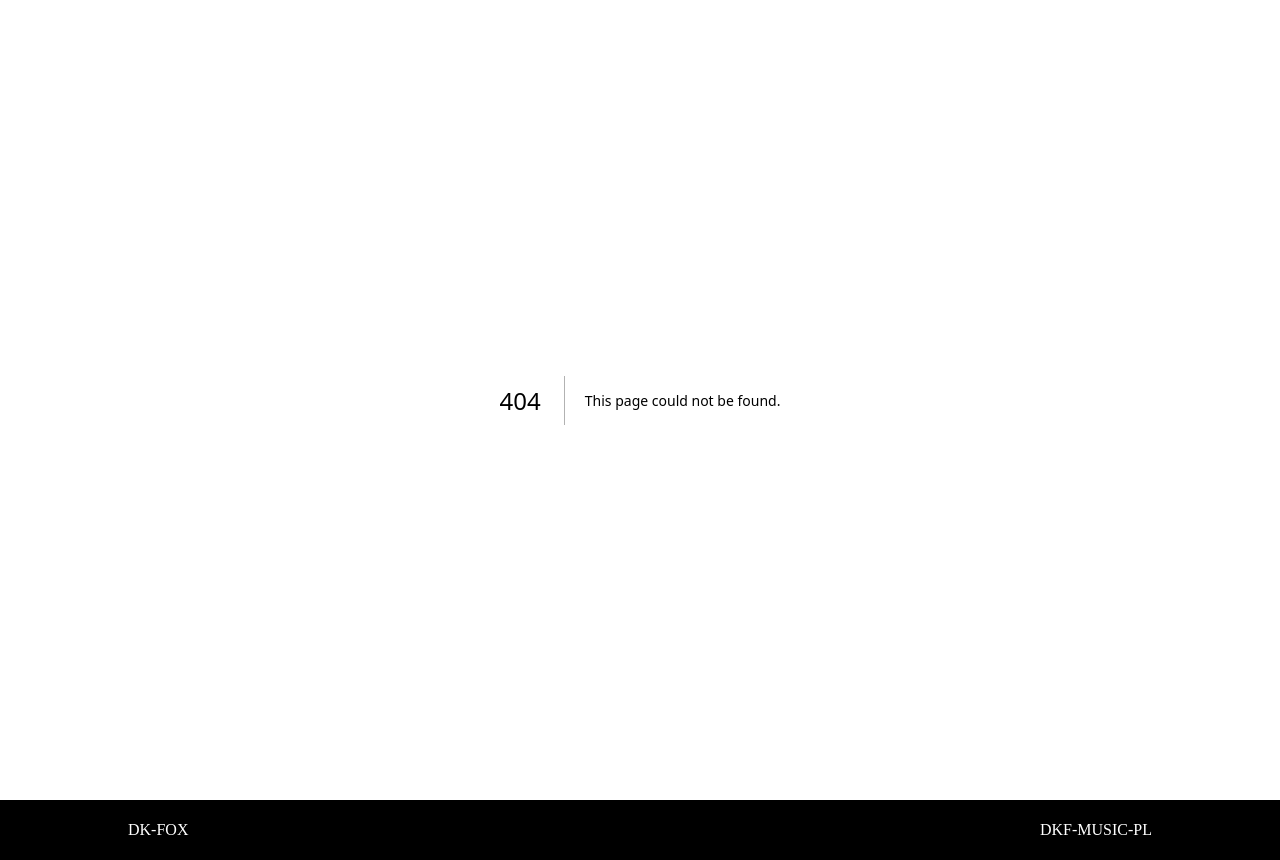
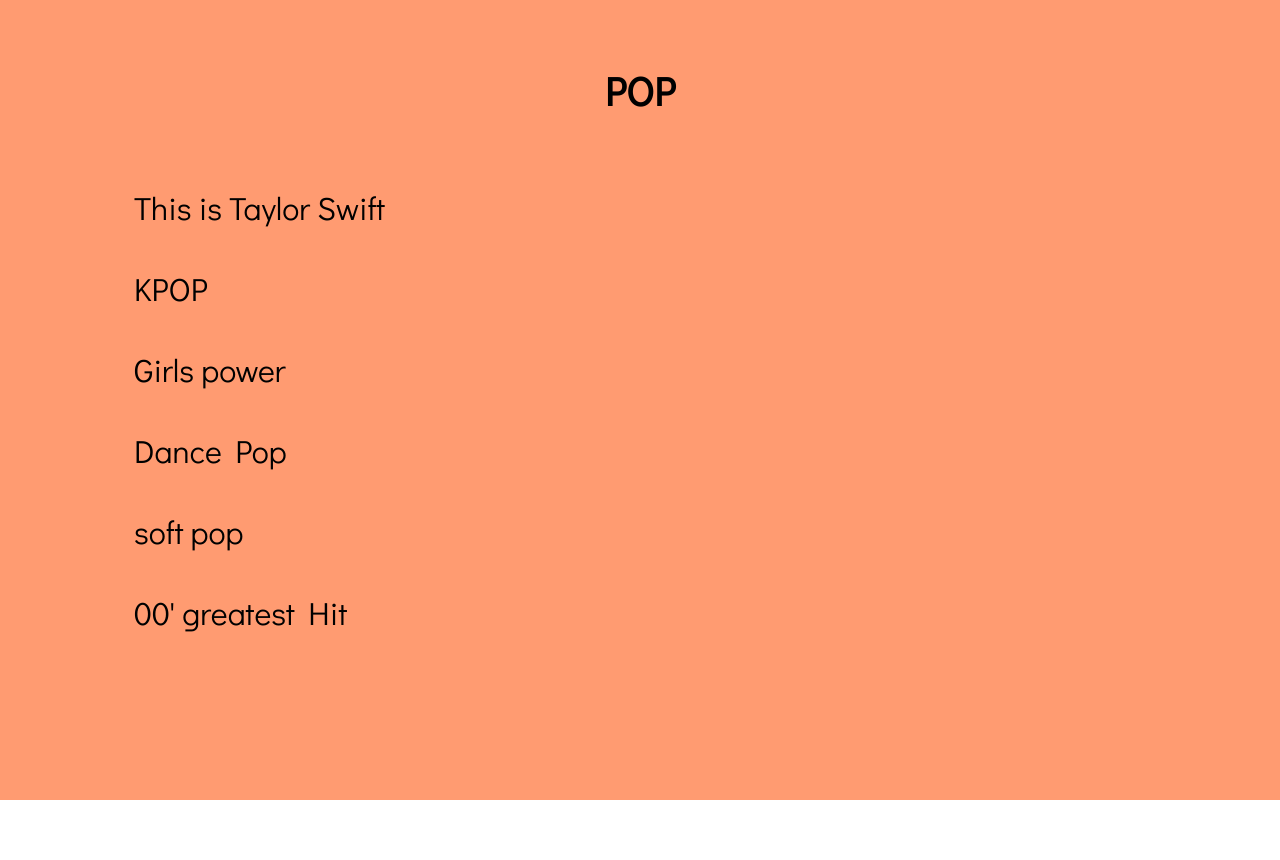
Before and after one commit to Dakrfox/DKF-MUSIC-PL, a Next.js app: page /pop in a window 1280 px wide. Before the commit this address had no page. After the commit the page ends 800 px from the top, so only its background shows below. Built offline with nearby package versions, Linux system fonts and the light colour scheme.

Commit message:
adding principal playlist views

```diff
--- a/src/pages/_document.js
+++ b/src/pages/_document.js
@@ -1,9 +1,16 @@
-import { Html, Head, Main, NextScript } from "next/document";
+import { Html, Head, Main, NextScript } from 'next/document';
 
 export default function Document() {
   return (
     <Html lang="en">
-      <Head />
+      <Head>
+        <link rel="preconnect" href="https://fonts.googleapis.com" />
+        <link rel="preconnect" href="https://fonts.gstatic.com" crossorigin />
+        <link
+          href="https://fonts.googleapis.com/css2?family=Didact+Gothic&display=swap"
+          rel="stylesheet"
+        />
+      </Head>
       <body>
         <Main />
         <NextScript />
--- a/src/pages/layout/Layout.jsx
+++ b/src/pages/layout/Layout.jsx
@@ -1,12 +1,10 @@
-import Footer from "@components/Footer";
+
 
 
 export default function Layout({ children }) {
   return (
     <>
-
       <div className="main-container">{children}</div>
-      <Footer />
     </>
   );
 }
--- /dev/null
+++ b/src/pages/pop/index.js
@@ -0,0 +1,20 @@
+import styles from '@styles/Pop.module.scss';
+export default function Pop() {
+  return (
+    <div className={styles.playlist_container}>
+      <div className={styles.title}>
+        <h1>POP</h1>
+      </div>
+      <div className={styles.playlist}>
+        <ul className={styles.list}>
+          <li className={styles.list_item}>This is Taylor Swift</li>
+          <li className={styles.list_item}>KPOP</li>
+          <li className={styles.list_item}>Girls power</li>
+          <li className={styles.list_item}>Dance Pop</li>
+          <li className={styles.list_item}>soft pop</li>
+          <li className={styles.list_item}>00' greatest Hit</li>
+        </ul>
+      </div>
+    </div>
+  );
+}
--- /dev/null
+++ b/src/styles/Electro.module.scss
@@ -0,0 +1,21 @@
+@import "vars";
+
+.playlist_container{
+    background-color: $--electro;
+    min-height: 100vh;
+    padding: 5%;
+}
+.title{
+    text-align: center;
+}
+.playlist{
+    padding: 50px;
+    font-size: 32px;
+}
+.list_item{
+    padding: 20px;
+    cursor: pointer;
+}
+.list{
+    list-style: none;
+}
--- /dev/null
+++ b/src/styles/Pop.module.scss
@@ -0,0 +1,22 @@
+@import "vars";
+
+.playlist_container{
+    background-color: $--pop;
+    min-height: 100vh;
+    width: 100%;
+    padding: 5%;
+}
+.title{
+    text-align: center;
+}
+.playlist{
+    padding: 50px;
+    font-size: 32px;
+}
+.list_item{
+    padding: 20px;
+    cursor: pointer;
+}
+.list{
+    list-style: none;
+}
--- /dev/null
+++ b/src/styles/Rap.module.scss
@@ -0,0 +1,22 @@
+@import "vars";
+
+.playlist_container{
+    background-color: $--rap;
+    min-height: 100vh;
+    width: 100%;
+    padding: 5%;
+}
+.title{
+    text-align: center;
+}
+.playlist{
+    padding: 50px;
+    font-size: 32px;
+}
+.list_item{
+    padding: 20px;
+    cursor: pointer;
+}
+.list{
+    list-style: none;
+}
--- /dev/null
+++ b/src/styles/Rock.module.scss
@@ -0,0 +1,22 @@
+@import "vars";
+
+.playlist_container{
+    background-color: $--rock;
+    min-height: 100vh;
+    width: 100%;
+    padding: 5%;
+}
+.title{
+    text-align: center;
+}
+.playlist{
+    padding: 50px;
+    font-size: 32px;
+}
+.list_item{
+    padding: 20px;
+    cursor: pointer;
+}
+.list{
+    list-style: none;
+}
--- a/src/styles/globals.css
+++ b/src/styles/globals.css
@@ -2,7 +2,16 @@
 * {
   margin: 0;
   padding: 0;
+  font-family: 'Didact Gothic', sans-serif;
+  box-sizing: border-box;
+  overflow: hidden;
 }
 section {
   scroll-snap-align: start;
 }
+h1{
+  font-size: 40px;
+}
+p{
+  font-size: 18px;
+}
```
Also changed, not shown: src/pages/electro/index.js (added, +22 -0 lines), src/pages/index.js (+11 -6 lines), src/pages/rap/index.js (added, +20 -0 lines), src/pages/rock/index.js (added, +22 -0 lines).
